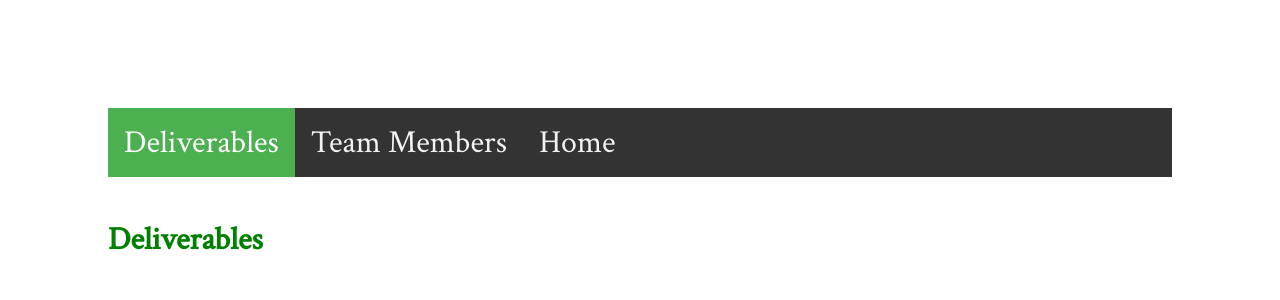
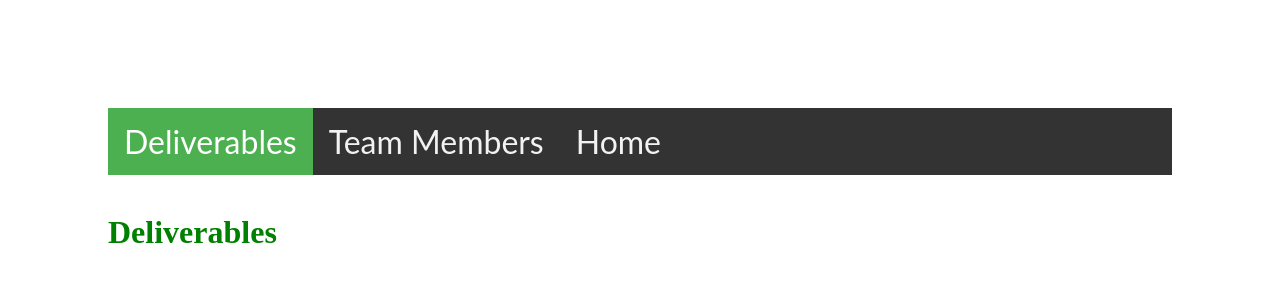
Before and after one commit to lmbrager/CS495Arboretum.github.io, a Jekyll site: the page built from Deliverables.html, in a window 1280 px wide. Shown: the top 300 px of the page. Built offline with Jekyll 4.4.1, drawn with Linux system fonts in a browser that asks for light colours.

Commit message:
removed font attempt

```diff
--- a/_includes/nav.html
+++ b/_includes/nav.html
@@ -1,14 +1,10 @@
-<link rel="stylesheet"
-      href="https://fonts.googleapis.com/css?family=Crimson+Text&display=swap">
 <style>
 .topnav {
-  font-family: 'Crimson Text', serif;
   overflow: hidden;
   background-color: #333;
 }
 
 .topnav a {
-  font-family: 'Crimson Text', serif;
   float: left;
   color: #f2f2f2;
   text-align: center;
@@ -18,13 +14,11 @@
 }
 
 .topnav a:hover {
-  font-family: 'Crimson Text', serif;
   background-color: #ddd;
   color: black;
 }
 
 .topnav a.active {
-  font-family: 'Crimson Text', serif;
   background-color: #4CAF50;
   color: white;
 }
```
